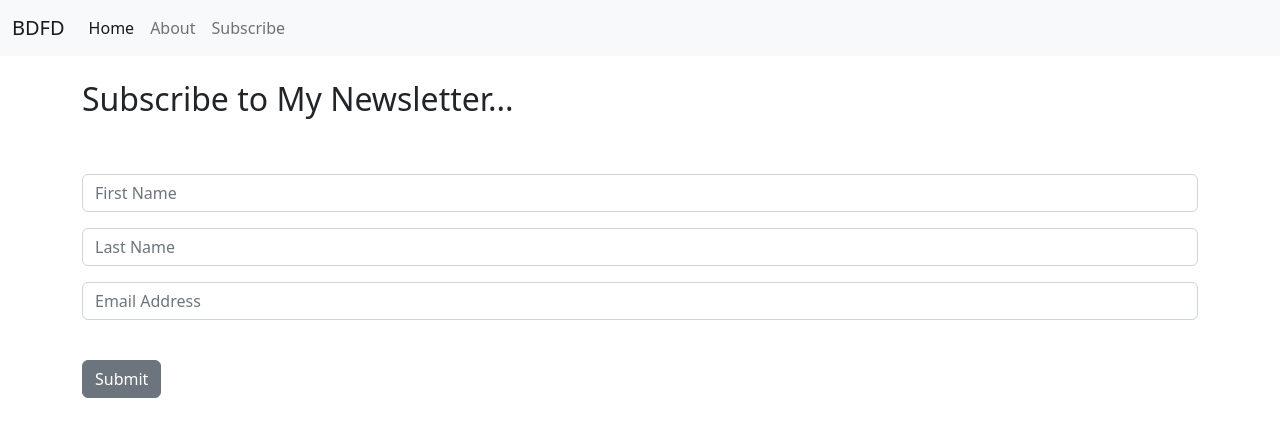
After one commit to bdfd/Section3.5-Python_Flask_Boiler_Template, a Flask app: page /subscribe in a window 1280 px wide. The commit adds this page. Shown: the top 437 px of the page. Run offline with Flask 2, Linux system fonts and the light colour scheme.

Commit message:
Lesson 4 - Web Forms with Flask

```diff
--- a/server.py
+++ b/server.py
@@ -2,15 +2,18 @@
 Date         : 2022-08-02 15:04:56
 Author       : BDFD,bdfd2005@gmail.com
 Github       : https://github.com/bdfd
-LastEditTime : 2022-08-04 16:53:35
+LastEditTime : 2022-08-05 12:50:16
 LastEditors  : BDFD
 Description  :
 FilePath     : \server.py
 Copyright (c) 2022 by BDFD, All Rights Reserved.
 '''
-from flask import Flask, render_template
+from requests import request
+from flask import Flask, render_template, request
 
 app = Flask(__name__)
+
+subscribes = []
 
 @app.route('/')
 def index():
@@ -21,5 +24,17 @@ def about():
   names = ['John','Mary','Wes','Sally']
   return render_template('about.html', names=names)
 
+@app.route('/subscribe')
+def subscribe():
+  return render_template('subscribe.html')
+
+@app.route('/form',methods=['POST'])
+def form():
+  first_name = request.form.get('first_name')
+  last_name = request.form.get('last_name')
+  email = request.form.get('email')
+  subscribes.append(f'{first_name},{last_name}|{email}')
+  return render_template('form.html', subscribes=subscribes)
+
 if __name__ == '__main__':
   app.run(debug=True)
--- a/templates/base.html
+++ b/templates/base.html
@@ -2,7 +2,7 @@
  * @Date         : 2022-08-04 16:26:00
  * @Author       : BDFD,bdfd2005@gmail.com
  * @Github       : https://github.com/bdfd
- * @LastEditTime : 2022-08-04 16:57:06
+ * @LastEditTime : 2022-08-05 11:51:03
  * @LastEditors  : BDFD
  * @Description  :
  * @FilePath     : \templates\base.html
@@ -51,14 +51,17 @@
                         <a class="nav-link"
                             href="{{ url_for('about') }}">About</a>
                     </li>
+                    <li class="nav-item">
+                        <a class="nav-link"
+                            href="{{ url_for('subscribe') }}">Subscribe</a>
+                    </li>
                 </ul>
             </div>
         </div>
     </nav>
-
+    <br />
     {% block content %}
     {% endblock %}
-
     <script
         src="https://cdn.jsdelivr.net/npm/bootstrap@5.2.0/dist/js/bootstrap.bundle.min.js"
         integrity="sha384-A3rJD856KowSb7dwlZdYEkO39Gagi7vIsF0jrRAoQmDKKtQBHUuLZ9AsSv4jD4Xa"
--- /dev/null
+++ b/templates/subscribe.html
@@ -0,0 +1,36 @@
+<!--
+ * @Date         : 2022-08-02 13:59:43
+ * @Author       : BDFD,bdfd2005@gmail.com
+ * @Github       : https://github.com/bdfd
+ * @LastEditTime : 2022-08-05 11:59:12
+ * @LastEditors  : BDFD
+ * @Description  :
+ * @FilePath     : \templates\subscribe.html
+ * Copyright (c) 2022 by BDFD, All Rights Reserved.
+-->
+{% extends 'base.html'%}
+{% block title %}
+Subscribe To My Email
+{% endblock %}
+{% block content %}
+<div class="container">
+  <h2>Subscribe to My Newsletter...</h2>
+  <br /><br />
+  <form action="/form" method="POST">
+    <div class="mb-3">
+      <input type="text" class="form-control" id="exampleInputEmail1"
+        aria-describedby="emailHelp" placeholder="First Name" name="first_name">
+    </div>
+    <div class="mb-3">
+      <input type="text" class="form-control" id="exampleInputEmail1"
+        aria-describedby="emailHelp" placeholder="Last Name" name="last_name">
+    </div>
+    <div class="mb-3">
+      <input type="text" class="form-control" id="exampleInputEmail1"
+        aria-describedby="emailHelp" placeholder="Email Address" name="email">
+    </div>
+    <br />
+    <button type="submit" class="btn btn-secondary">Submit</button>
+  </form>
+</div>
+{% endblock %}
```
Also changed, not shown: templates/form.html (added, +26 -0 lines).
